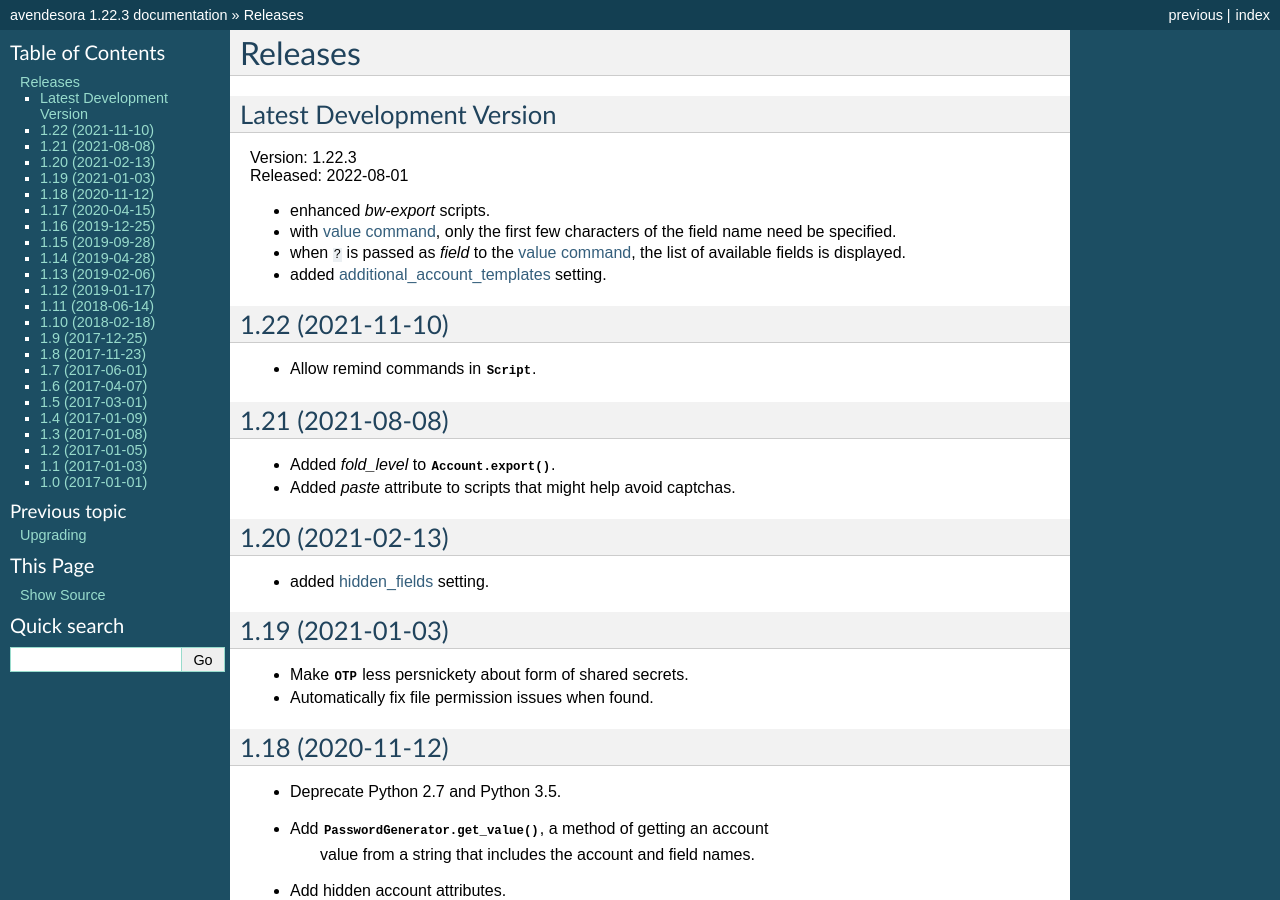
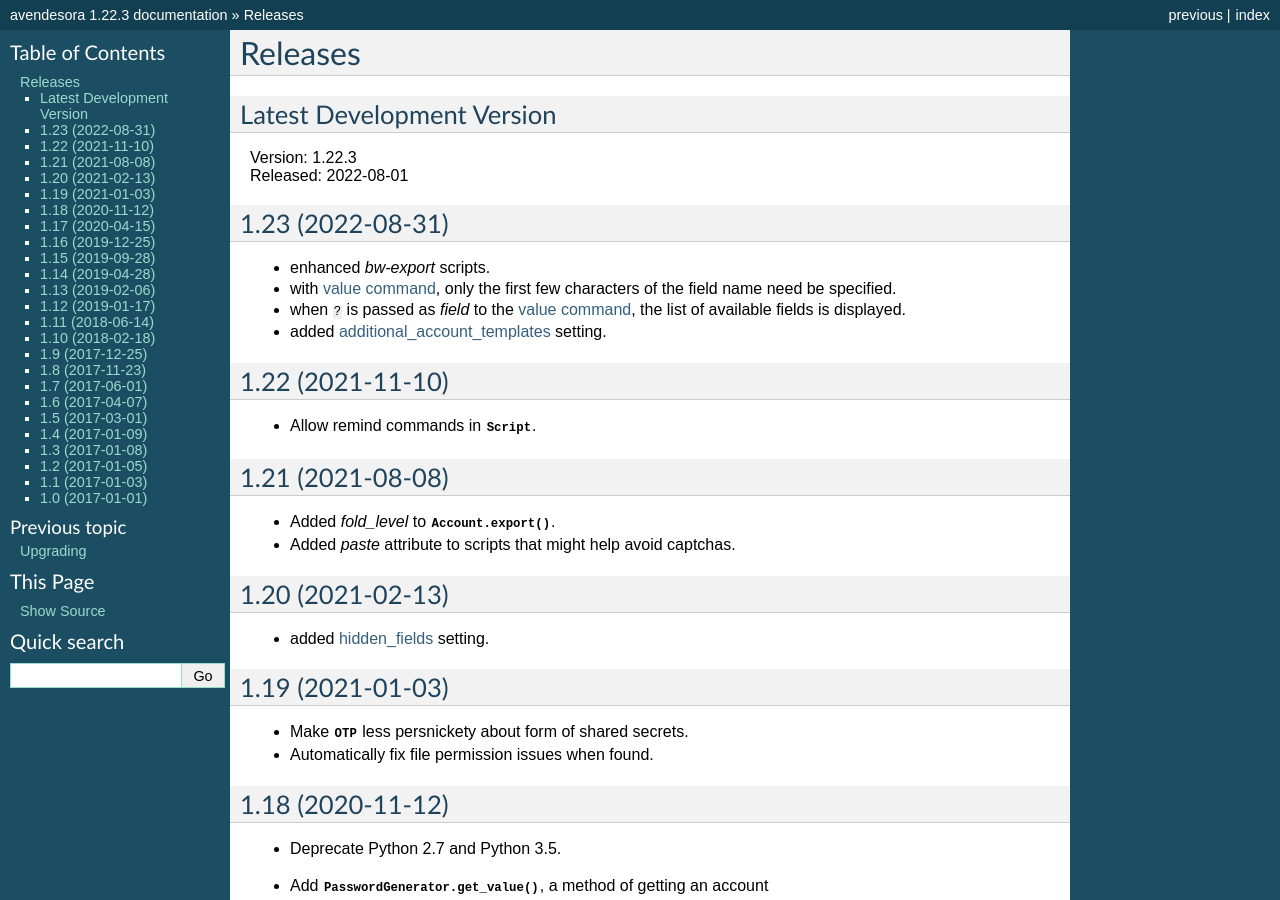
Before and after one commit to KenKundert/avendesora, a Sphinx documentation site: the page built from doc/releases.rst, in a window 1280 px wide and 900 px high. Built offline with Sphinx 7.4.7, drawn with Linux system fonts in a browser that asks for light colours.

Commit message:
update release notes

```diff
--- a/doc/releases.rst
+++ b/doc/releases.rst
@@ -8,6 +8,9 @@ Latest Development Version
 | Version: 1.22.3
 | Released: 2022-08-01
 
+
+1.23 (2022-08-31)
+-----------------
 - enhanced *bw-export* scripts.
 - with :ref:`value command <value command>`, only the first few characters of
   the field name need be specified.
```
